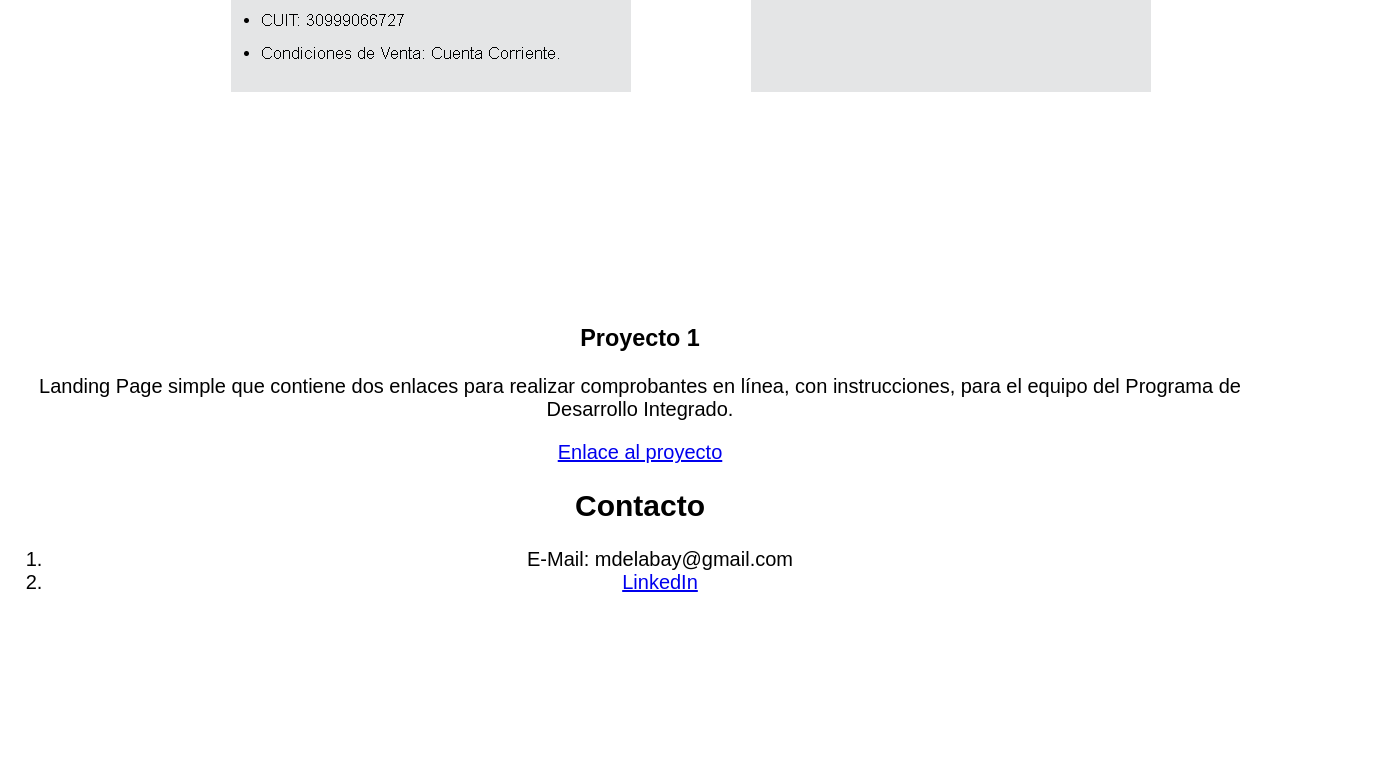
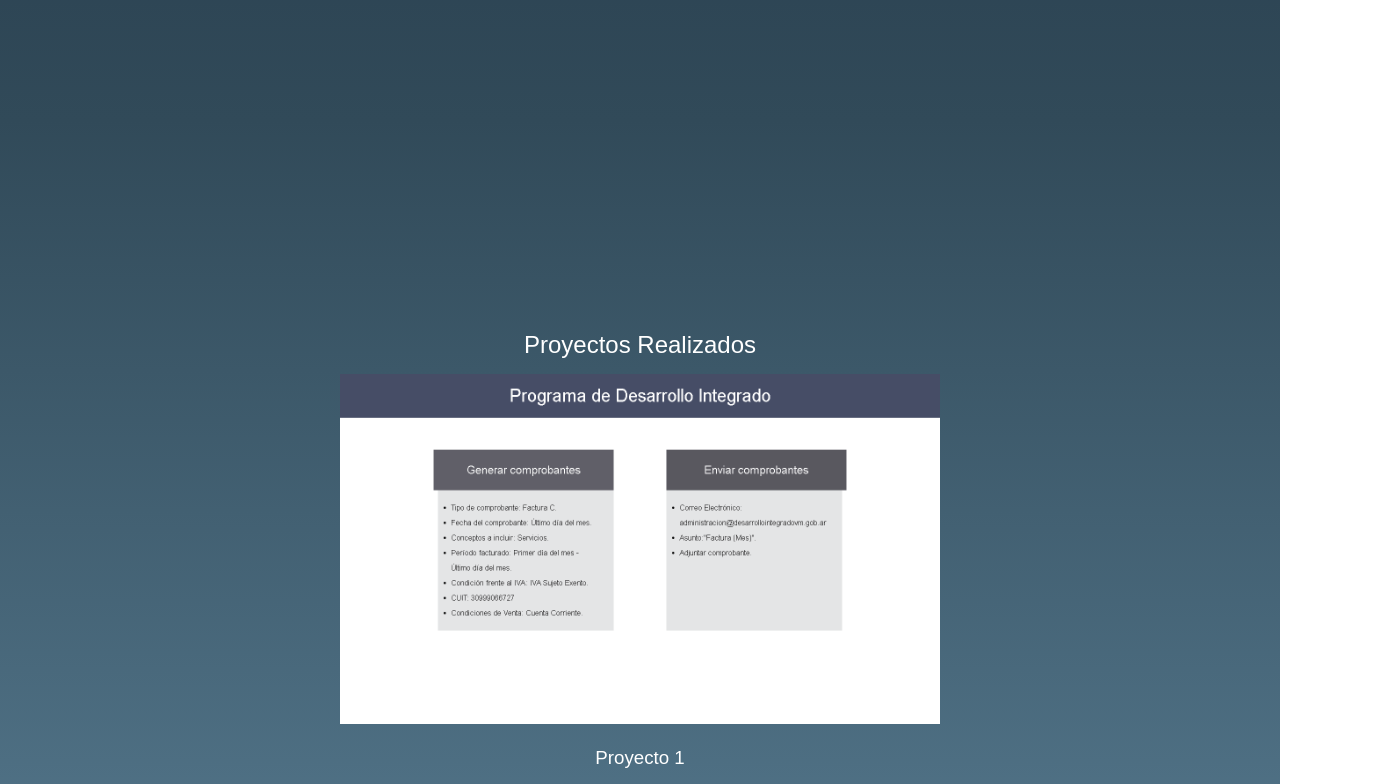
Before and after one commit to mate019/Codinghome, a plain HTML site: page index.html in a window 1280 px wide. Shown: the part 680-1464 px from the top of the page, 1374 px wide, since content can reach past the window. Before the commit the page ends 1294 px from the top, so only its background shows below. Drawn offline with Linux system fonts and the light colour scheme.

Commit message:
Update styles.css

```diff
--- a/styles.css
+++ b/styles.css
@@ -1,33 +1,72 @@
 body {
+  margin: 0;
+  padding: 0;
+  box-sizing: border-box;
   font-family: sans-serif;
-  font-size: 20px;
-  text-align: center;
-  overflow: hidden;
+  color: #fff;
+  background: linear-gradient(180deg, #1D2F40, #314A59, #54778C, #91afc2 );
+}
+
+section {
+  height: 100vh;
+}
+
+section#home {
+  display: flex;
+  flex-wrap: wrap;
+  flex-direction: column;
+  justify-content: center;
+  align-items: center;
 }
 
 h1 {
-  margin: 0;
   font-size: 50px;
+  text-transform: uppercase;
 }
 
-.center_form {
-  position: relative;
-  padding-bottom: 10px;
-  background-color: rgb(166, 202, 125);
+h2, h3 {
+  font-weight: normal;
 }
 
-input {
-  width: 150px;
-  border: none;
+h1,h2 {
+  margin: 15px;
 }
 
-label {
-  display: block;
-  margin-top: 1%;
+section#projects {
+  display: flex;
+  flex-wrap: wrap;
+  flex-direction: column;
+  justify-content: center;
+  align-items: center;
+  text-align: center;
 }
 
-#login {
-  position: absolute;
-  display: block;
-  margin-top: 24px;
+.project_detail {
+  width: 600px;
+  height: 350px;
 }
+
+.project_detail img {
+  width: 100%;
+  height: 100%;
+}
+
+a {
+  color: #fff;
+}
+
+section#contact {
+  display: flex;
+  flex-direction: column;
+  justify-content: center;
+  align-items: center;
+}
+
+section#contact ol {
+  padding: 0;
+}
+
+section#contact ol li {
+  margin: 0 0 15px 0;
+  list-style-type: none;
+}
```
